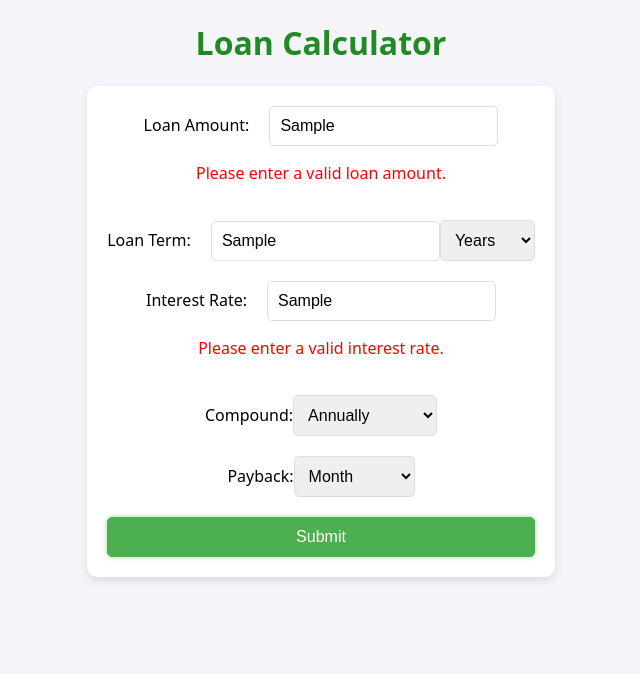
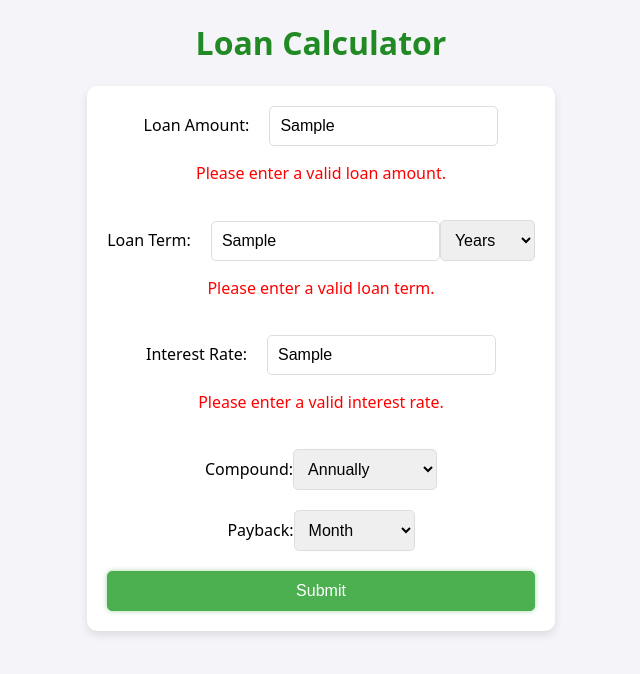
Before and after one commit to mattazz/LoanCalculator, a React (Vite) app: page / in a window 1280 px wide. Both pictures are taken after typing "Sample", "Sample", "Sample" into the empty fields and a click on the button "Submit". Shown: the top 674 px of the page, without its empty margins (319-959 px from the left). Built offline with nearby package versions, Linux system fonts and the light colour scheme.

Commit message:
fixed input validation on loan terms

```diff
--- a/src/Components/LoanCalculator.jsx
+++ b/src/Components/LoanCalculator.jsx
@@ -87,6 +87,8 @@ export default function LoanCalculator({ onSubmit }) {
                             <option value="years">Years</option>
                             <option value="months">Months</option>
                         </select>
+                        {errors.loanTerm && <p className="error">{errors.loanTerm}</p>}
+
                     </div>
                     <div>
                         <label htmlFor="interestRate">Interest Rate:</label>
```
